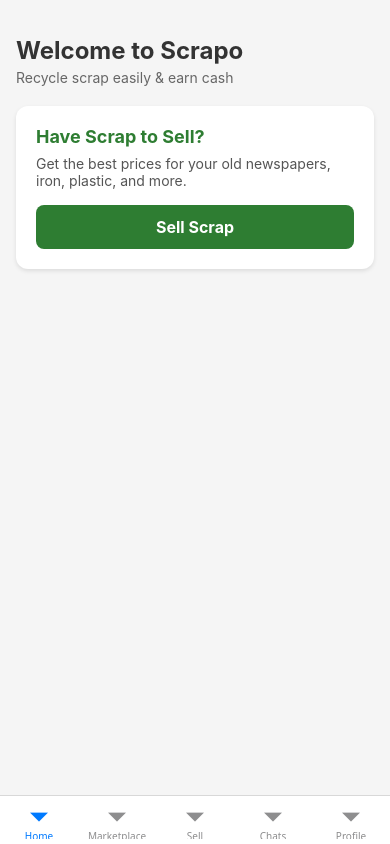
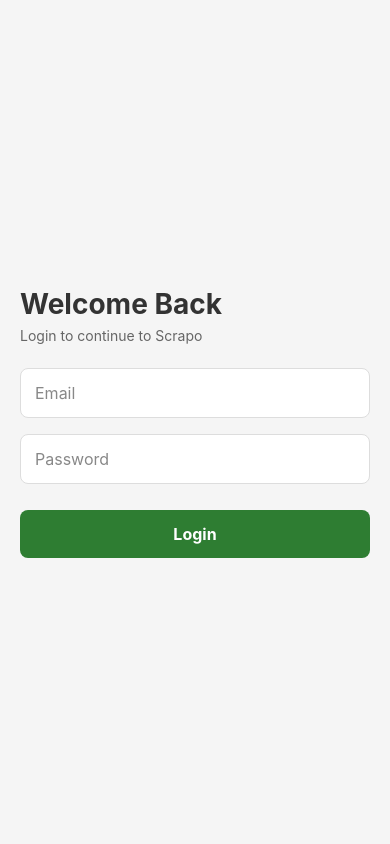
Before and after one commit to itsmohammadrumy-png/scrapo-app, a React Native app: screen /Login in a window 390 px wide. Built offline with nearby package versions, Linux system fonts and the light colour scheme.

Commit message:
Add Splash screen, Login screen, and update navigation flow

```diff
--- a/src/navigation/AppNavigator.tsx
+++ b/src/navigation/AppNavigator.tsx
@@ -1,26 +1,40 @@
 import React from 'react';
+import { createNativeStackNavigator } from '@react-navigation/native-stack';
 import { createBottomTabNavigator } from '@react-navigation/bottom-tabs';
 import { NavigationContainer } from '@react-navigation/native';
 
-// అన్ని రియల్ స్క్రీన్స్ ఇంపోర్ట్
+// Screens
+import SplashScreen from '../screens/SplashScreen';
+import LoginScreen from '../screens/LoginScreen';
 import HomeScreen from '../screens/HomeScreen';
 import MarketplaceScreen from '../screens/MarketplaceScreen';
 import SellScreen from '../screens/SellScreen';
 import ChatScreen from '../screens/ChatScreen';
 import ProfileScreen from '../screens/ProfileScreen';
 
+const Stack = createNativeStackNavigator();
 const Tab = createBottomTabNavigator();
+
+function MainTabNavigator() {
+  return (
+    <Tab.Navigator screenOptions={{ headerShown: false }}>
+      <Tab.Screen name="Home" component={HomeScreen} />
+      <Tab.Screen name="Marketplace" component={MarketplaceScreen} />
+      <Tab.Screen name="Sell" component={SellScreen} />
+      <Tab.Screen name="Chats" component={ChatScreen} />
+      <Tab.Screen name="Profile" component={ProfileScreen} />
+    </Tab.Navigator>
+  );
+}
 
 export default function AppNavigator() {
   return (
     <NavigationContainer>
-      <Tab.Navigator screenOptions={{ headerShown: false }}>
-        <Tab.Screen name="Home" component={HomeScreen} />
-        <Tab.Screen name="Marketplace" component={MarketplaceScreen} />
-        <Tab.Screen name="Sell" component={SellScreen} />
-        <Tab.Screen name="Chats" component={ChatScreen} />
-        <Tab.Screen name="Profile" component={ProfileScreen} />
-      </Tab.Navigator>
+      <Stack.Navigator screenOptions={{ headerShown: false }} initialRouteName="Splash">
+        <Stack.Screen name="Splash" component={SplashScreen} />
+        <Stack.Screen name="Login" component={LoginScreen} />
+        <Stack.Screen name="MainApp" component={MainTabNavigator} />
+      </Stack.Navigator>
     </NavigationContainer>
   );
 }
--- /dev/null
+++ b/src/screens/LoginScreen.tsx
@@ -0,0 +1,92 @@
+import React, { useState } from 'react';
+import { View, Text, StyleSheet, TextInput, TouchableOpacity, Alert } from 'react-native';
+import { loginUser } from '../services/authService';
+
+export default function LoginScreen({ navigation }: any) {
+  const [email, setEmail] = useState('');
+  const [password, setPassword] = useState('');
+
+  const handleLogin = async () => {
+    if (!email || !password) {
+      Alert.alert('Error', 'Please enter email and password');
+      return;
+    }
+    try {
+      await loginUser(email, password);
+      navigation.replace('MainApp');
+    } catch (error: any) {
+      Alert.alert('Login Failed', error.message);
+    }
+  };
+
+  return (
+    <View style={styles.container}>
+      <Text style={styles.title}>Welcome Back</Text>
+      <Text style={styles.subtitle}>Login to continue to Scrapo</Text>
+
+      <TextInput
+        style={styles.input}
+        placeholder="Email"
+        placeholderTextColor="#888"
+        value={email}
+        onChangeText={setEmail}
+        autoCapitalize="none"
+      />
+
+      <TextInput
+        style={styles.input}
+        placeholder="Password"
+        placeholderTextColor="#888"
+        secureTextEntry
+        value={password}
+        onChangeText={setPassword}
+      />
+
+      <TouchableOpacity style={styles.button} onPress={handleLogin}>
+        <Text style={styles.buttonText}>Login</Text>
+      </TouchableOpacity>
+    </View>
+  );
+}
+
+const styles = StyleSheet.create({
+  container: {
+    flex: 1,
+    backgroundColor: '#f5f5f5',
+    padding: 20,
+    justifyContent: 'center',
+  },
+  title: {
+    fontSize: 28,
+    fontWeight: 'bold',
+    color: '#333',
+    marginBottom: 6,
+  },
+  subtitle: {
+    fontSize: 14,
+    color: '#666',
+    marginBottom: 24,
+  },
+  input: {
+    backgroundColor: '#fff',
+    borderWidth: 1,
+    borderColor: '#ddd',
+    borderRadius: 8,
+    padding: 14,
+    fontSize: 16,
+    marginBottom: 16,
+    color: '#333',
+  },
+  button: {
+    backgroundColor: '#2e7d32',
+    paddingVertical: 14,
+    borderRadius: 8,
+    alignItems: 'center',
+    marginTop: 10,
+  },
+  buttonText: {
+    color: '#fff',
+    fontSize: 16,
+    fontWeight: 'bold',
+  },
+});
--- /dev/null
+++ b/src/screens/SplashScreen.tsx
@@ -0,0 +1,37 @@
+import React, { useEffect } from 'react';
+import { View, Text, StyleSheet } from 'react-native';
+
+export default function SplashScreen({ navigation }: any) {
+  useEffect(() => {
+    const timer = setTimeout(() => {
+      navigation.replace('Login');
+    }, 2000);
+    return () => clearTimeout(timer);
+  }, []);
+
+  return (
+    <View style={styles.container}>
+      <Text style={styles.logo}>Scrapo</Text>
+      <Text style={styles.tagline}>Recycle Easily & Earn</Text>
+    </View>
+  );
+}
+
+const styles = StyleSheet.create({
+  container: {
+    flex: 1,
+    backgroundColor: '#2e7d32',
+    justifyContent: 'center',
+    alignItems: 'center',
+  },
+  logo: {
+    fontSize: 40,
+    fontWeight: 'bold',
+    color: '#fff',
+  },
+  tagline: {
+    fontSize: 16,
+    color: '#e8f5e9',
+    marginTop: 8,
+  },
+});
```
